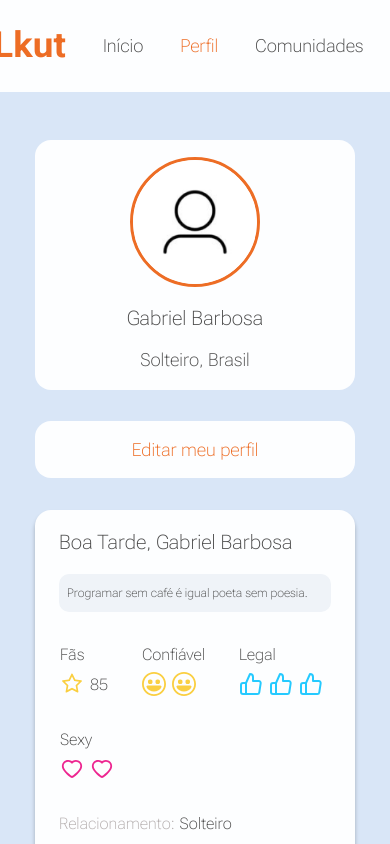
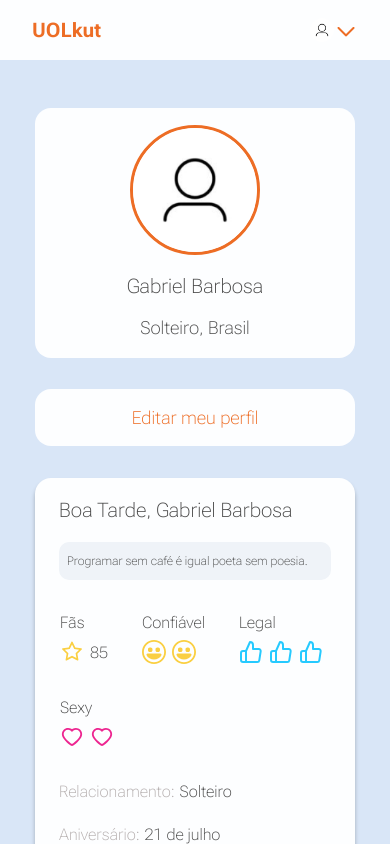
Before and after one commit to vitormen/Desafio-Semana-X-, a React (Vite) app: page /profile in a window 390 px wide. Shown: the top 844 px of the page. Built offline with nearby package versions, Linux system fonts and the light colour scheme; a web font is replaced by a local one.

Commit message:
💄 feat: fix responsiveness on edit screen

```diff
--- a/src/components/navbar/index.tsx
+++ b/src/components/navbar/index.tsx
@@ -29,7 +29,7 @@ const Navbar: React.FC<INavbarProps> = ({
           {!thereIsProfile && !thereIsUserEdit ? (
             " "
           ) : (
-            <C.MenuOptions>
+            <C.MenuOptions className="hide-on-mobile">
               <C.StyledNavLink to="/">
                 <C.Option color={handleOptionColor(false)}>Início</C.Option>
               </C.StyledNavLink>
@@ -47,7 +47,7 @@ const Navbar: React.FC<INavbarProps> = ({
           {!thereIsProfile ? (
             " "
           ) : (
-            <C.Search>
+            <C.Search className="hide-on-mobile">
               <C.ImageSearch src={Search} alt="search"></C.ImageSearch>
               <C.SearchInput
                 type="text"
@@ -62,8 +62,12 @@ const Navbar: React.FC<INavbarProps> = ({
           ) : (
             <C.User>
               <C.UserImage src={UserImage}></C.UserImage>
-              <p>Gabriel Barbosa</p>
-              <img src={CaretDown} alt="carretDown" />
+              <p className="hide-on-mobile">Gabriel Barbosa</p>
+              <img
+                src={CaretDown}
+                alt="carretDown"
+                className="hide-on-mobile"
+              />
             </C.User>
           )}
           {!thereIsLoggedOut ? " " : <C.Link>Centro de segurança</C.Link>}
--- a/src/components/navbar/styles.ts
+++ b/src/components/navbar/styles.ts
@@ -12,6 +12,12 @@ export const Nav = styled.div`
   overflow: hidden;
   justify-content: center;
   flex-wrap: wrap;
+
+  @media (max-width: 768px) {
+    justify-content: space-between;
+    padding: 0 2rem 0 2rem;
+    height: 3.75rem;
+  }
 `;
 
 export const MenuLeft = styled.div`
@@ -26,6 +32,10 @@ export const LogoText = styled.h1`
   color: #ed6d25;
   font-size: 2.25rem;
   font-weight: 800;
+
+  @media (max-width: 768px) {
+    font-size: 1.25rem;
+  }
 `;
 
 export const Link = styled.p`
@@ -39,6 +49,12 @@ export const MenuOptions = styled.div`
     display: flex;
     width: 21.1rem
     margin-left: 2.13rem;
+
+    &.hide-on-mobile {
+    @media (max-width: 768px) {
+      display: none;
+    }
+  }
 `;
 
 type OptionProps = {
@@ -64,10 +80,23 @@ export const Search = styled.div`
   display: flex;
   align-items: center;
   color: #b4aeae;
+
+  @media (max-width: 768px) {
+    margin: 0;
+  }
+
+  &.hide-on-mobile {
+    @media (max-width: 768px) {
+      display: none;
+    }
 `;
 export const ImageSearch = styled.img`
   width: 1.5rem;
   height: 1.49863rem;
+  @media (max-width: 768px) {
+    width: 1rem;
+    height: 0.99906rem;
+  }
 `;
 export const SearchInput = styled.input`
   width: 100%;
@@ -90,7 +119,14 @@ export const User = styled.div`
   margin-left: 0.87rem;
   p {
     margin-right: 0.25rem;
+
+    &.hide-on-mobile {
+    @media (max-width: 768px) {
+      display: none;
+    }
   }
+
+
 `;
 
 export const UserImage = styled.img`
@@ -98,4 +134,9 @@ export const UserImage = styled.img`
   height: 2rem;
   border-radius: 6.25rem;
   margin-right: 0.81rem;
+  @media (max-width: 768px) {
+    margin: 0;
+    width: 1.5rem;
+    height: 1.5rem;
+  }
 `;
--- a/src/pages/Edit-Profile/index.tsx
+++ b/src/pages/Edit-Profile/index.tsx
@@ -159,7 +159,9 @@ const Profile = () => {
           </C.DivInpuSelect>
 
           <C.DivButton>
-            <C.Button1>Salvar</C.Button1>
+            <C.StyledLink to="/profile">
+              <C.Button1>Salvar</C.Button1>
+            </C.StyledLink>
           </C.DivButton>
         </C.CenterProfile>
       </C.DivCenter>
--- a/src/pages/Edit-Profile/styles.ts
+++ b/src/pages/Edit-Profile/styles.ts
@@ -1,12 +1,23 @@
 import styled from "styled-components";
+
+import { Link } from "react-router-dom";
+
+export const StyledLink = styled(Link)`
+  text-decoration: none;
+`;
 
 export const DivCenter = styled.div`
   box-sizing: border-box;
-  margin: 5.5rem 22rem 0 22rem;
+  // margin: 5.5rem 22rem 0 22rem;
   display: flex;
-  align-items: flex-start;
+  flex-wrap: wrap;
+  justify-content: center;
+  gap: 5rem;
+  padding-bottom: 5rem;
+  margin-top: 5rem;
 
   @media (max-width: 768px) {
+    margin: 0;
     align-items: center;
     flex-direction: column;
   }
@@ -64,16 +75,17 @@ export const CenterProfile = styled.div`
   border-radius: 1rem;
   background: #fdfeff;
   box-shadow: 0px 4px 4px 0px rgba(0, 0, 0, 0.25);
-  margin: 0 2rem;
   display: flex;
   flex-direction: column;
   justify-content: center;
   align-items: center;
-  padding: 2rem 3.69rem 6.44rem 2.88rem;
+  // padding: 2rem 3.69rem 6.44rem 2.88rem;
 
   @media (max-width: 768px) {
     width: 20rem;
     padding: 0.62rem 0rem 0rem 0rem;
+    width: 100%;
+    max-width: 20rem;
   }
 `;
 export const logo = styled.img`
@@ -119,15 +131,15 @@ type InputProps = {
 
 export const DivInpuSelect = styled.div`
   display: flex;
-  gap: 6.63rem;
-  @media (max-width: 768px) {
-    gap: 0rem;
-  }
 `;
 
 export const divSelect = styled.div`
   display: flex;
   flex-direction: column;
+  margin-left: 6.63rem;
+  @media (max-width: 768px) {
+    margin: 0;
+  }
 `;
 export const AreaSelect = styled.div`
   position: relative;
@@ -268,7 +280,6 @@ export const Button1 = styled.button`
     width: 17.5625rem;
     height: 2.3125rem;
     font-size: 0.875rem;
-    margin-top: 10.75rem;
   }
 `;
 
```
